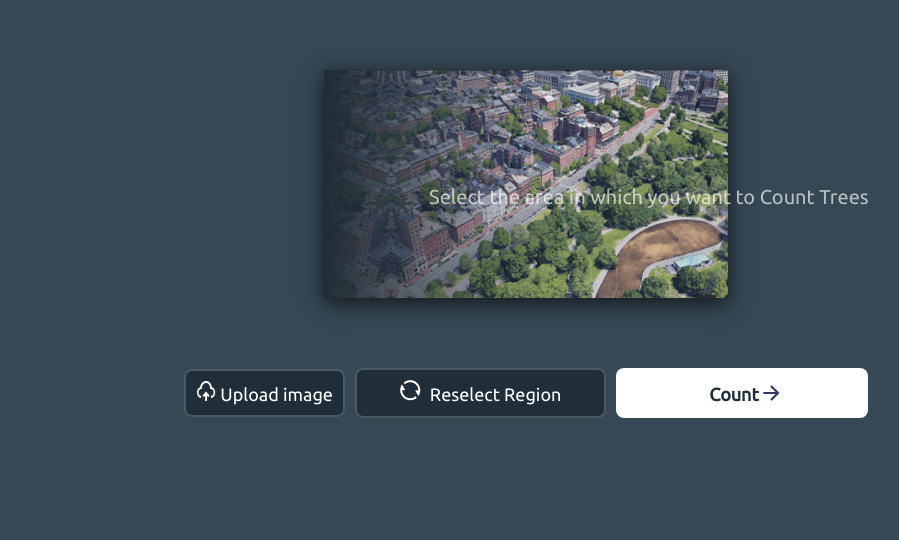
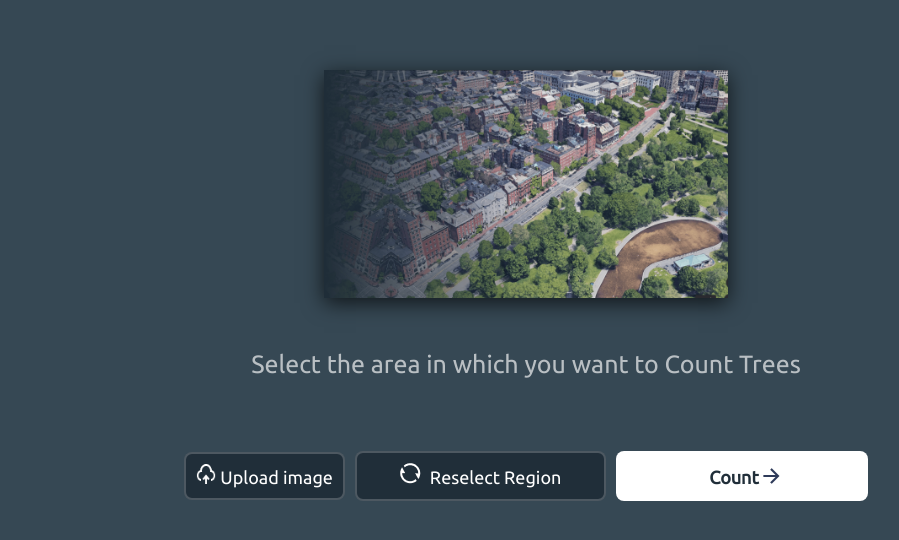
Before and after one commit to abetpal/Treecount, a plain HTML site: page select_region.html in a window 1280 px wide. Shown: the part 98-638 px from the top of the page, without its empty margins (114-1013 px from the left). Drawn offline with Linux system fonts and the light colour scheme.

Commit message:
Restored changes

```diff
--- a/home.css
+++ b/home.css
@@ -48,6 +48,7 @@ p.con {
   top: 587px;
   border: #53FF7E;
   background: #53FF7E;
+  transition: all .5s ease-out;
 
 }
 
@@ -60,7 +61,6 @@ h6 {
 }
 
 .bu1:hover {
-  transition: all .5s ease-out;
   padding: 32px 72px;
   position: absolute;
   width: 477px;
--- a/selected-region.css
+++ b/selected-region.css
@@ -82,16 +82,15 @@ img#img1 {
   border-radius: 8px;
 }
 #sel1 {
-  position: absolute;
   font-family: Ubuntu;
   font-style: normal;
   font-weight: 500;
-  font-size: 20px;
+  font-size: 25px;
   line-height: 33px;
   color: #FFFFFF;
-  left: 535px;
-  top: 250px;
-  user-select: none;
+  text-align: center;
+  margin-top: 50px;
+  width: auto;
   opacity: .65;
 }
 
--- a/selected_region.js
+++ b/selected_region.js
@@ -164,7 +164,7 @@ var btn = document.getElementById("commonimg");
 var span = document.getElementsByClassName("close")[0];
 
 // When the user clicks on the button, open the modal
-commonimg.onmouseover = function() {
+commonimg.onclick = function() {
   modal.style.display = "block";
 
 }
```
